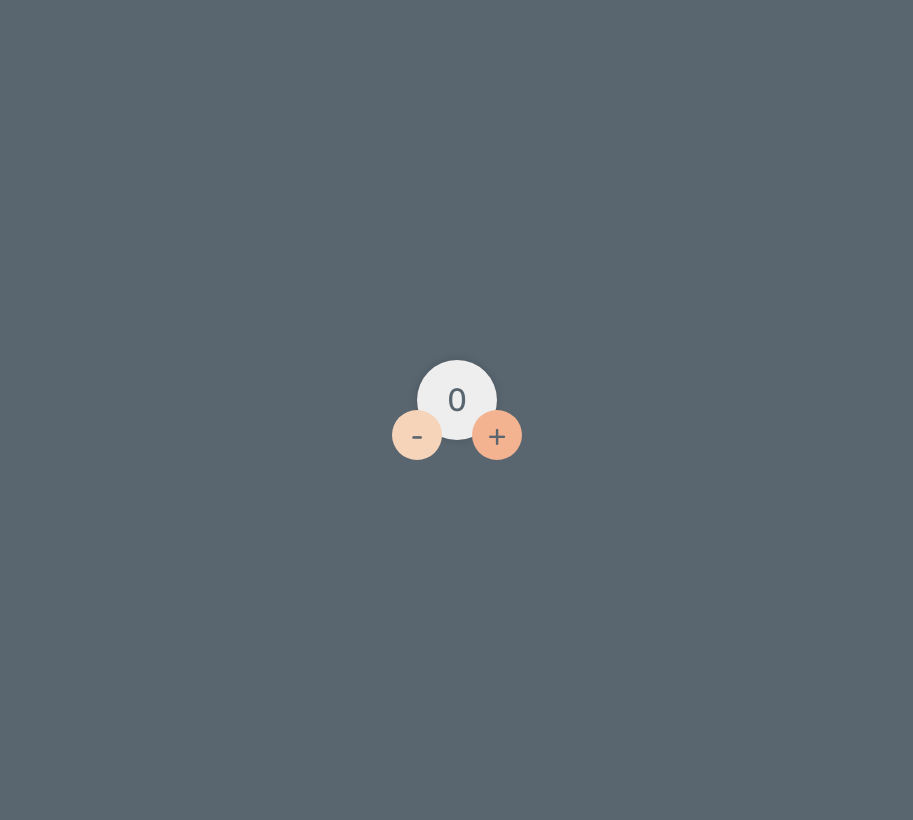
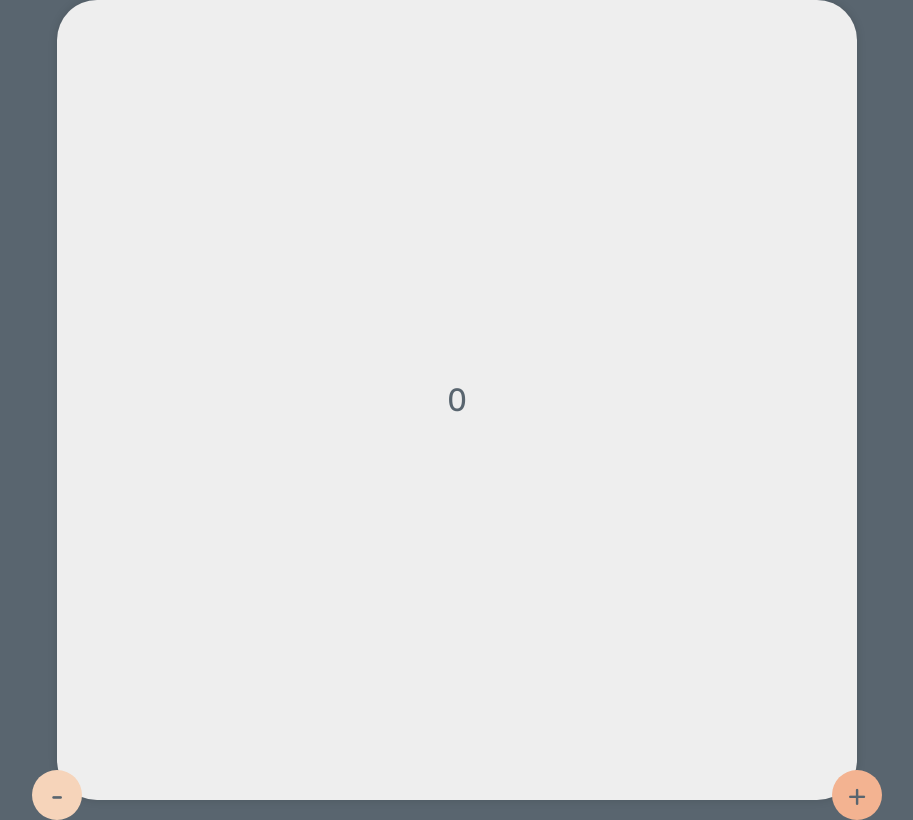
Before and after one commit to karman-ly/counter, a React (Create React App) app: page / in a window 1280 px wide. Shown: the whole page, without its empty margins (183-1096 px from the left). Built offline with nearby package versions, Linux system fonts and the light colour scheme.

Commit message:
made display smaller

```diff
--- a/src/App.css
+++ b/src/App.css
@@ -14,7 +14,7 @@
 }
 
 .display {
-  width: 80px;
+  width: 800px;
   background: #eee;
   box-shadow: 0 0 10px #0002;
 }
```
